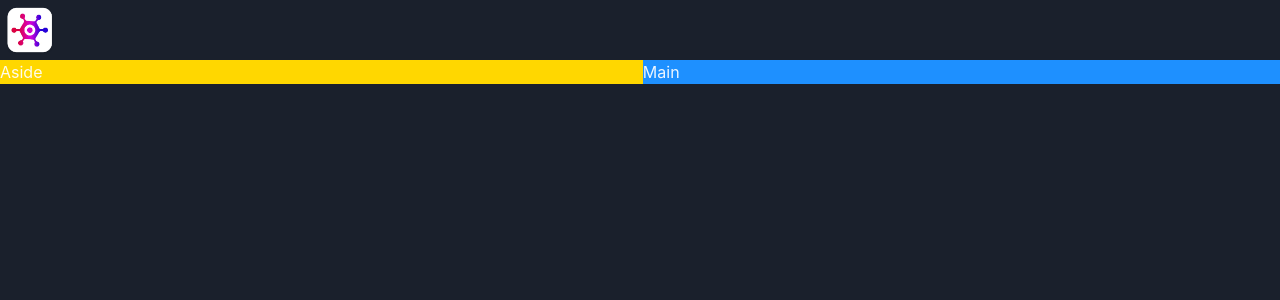
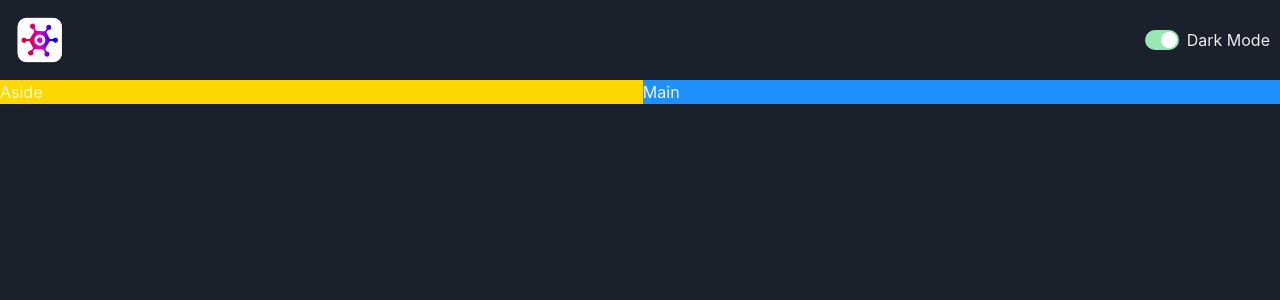
Before and after one commit to yanedie/game-hub, a React (Vite) app: page / in a window 1280 px wide. Shown: the top 300 px of the page. Built offline with nearby package versions, Linux system fonts and the light colour scheme.

Commit message:
Build the color mode switch

```diff
--- /dev/null
+++ b/src/components/ColorModeSwitch.tsx
@@ -0,0 +1,18 @@
+import { HStack, Switch, Text, useColorMode } from "@chakra-ui/react";
+
+const ColorModeSwitch = () => {
+  const { toggleColorMode, colorMode } = useColorMode();
+
+  return (
+    <HStack>
+      <Switch
+        colorScheme="green"
+        isChecked={colorMode === "dark"}
+        onChange={toggleColorMode}
+      />
+      <Text>Dark Mode</Text>
+    </HStack>
+  );
+};
+
+export default ColorModeSwitch;
--- a/src/components/NavBar.tsx
+++ b/src/components/NavBar.tsx
@@ -1,10 +1,11 @@
-import { HStack, Image, Text } from "@chakra-ui/react";
+import { HStack, Image } from "@chakra-ui/react";
 import logo from "../assets/logo.webp";
-
+import ColorModeSwitch from "./ColorModeSwitch";
 const NavBar = () => {
   return (
-    <HStack>
+    <HStack justifyContent="space-between" padding="10px">
       <Image src={logo} boxSize="60px" />
+      <ColorModeSwitch />
     </HStack>
   );
 };
```
